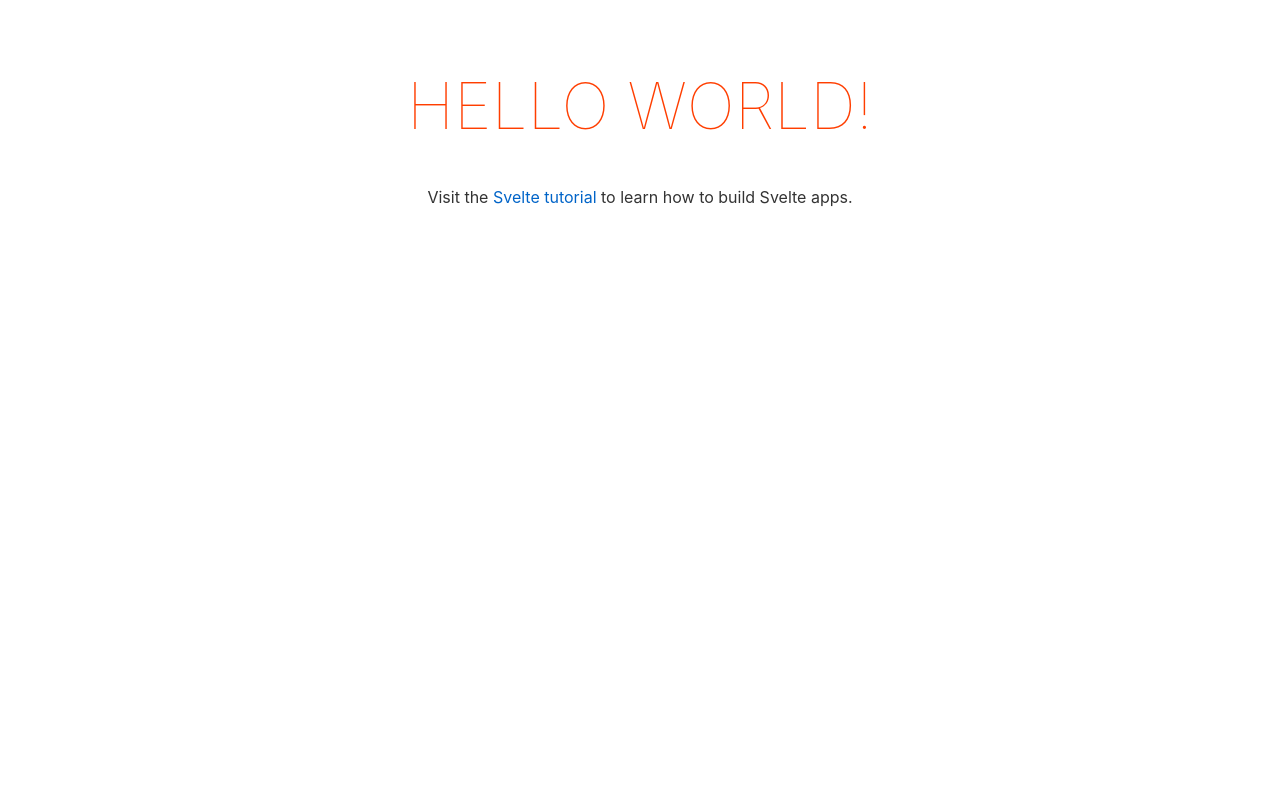
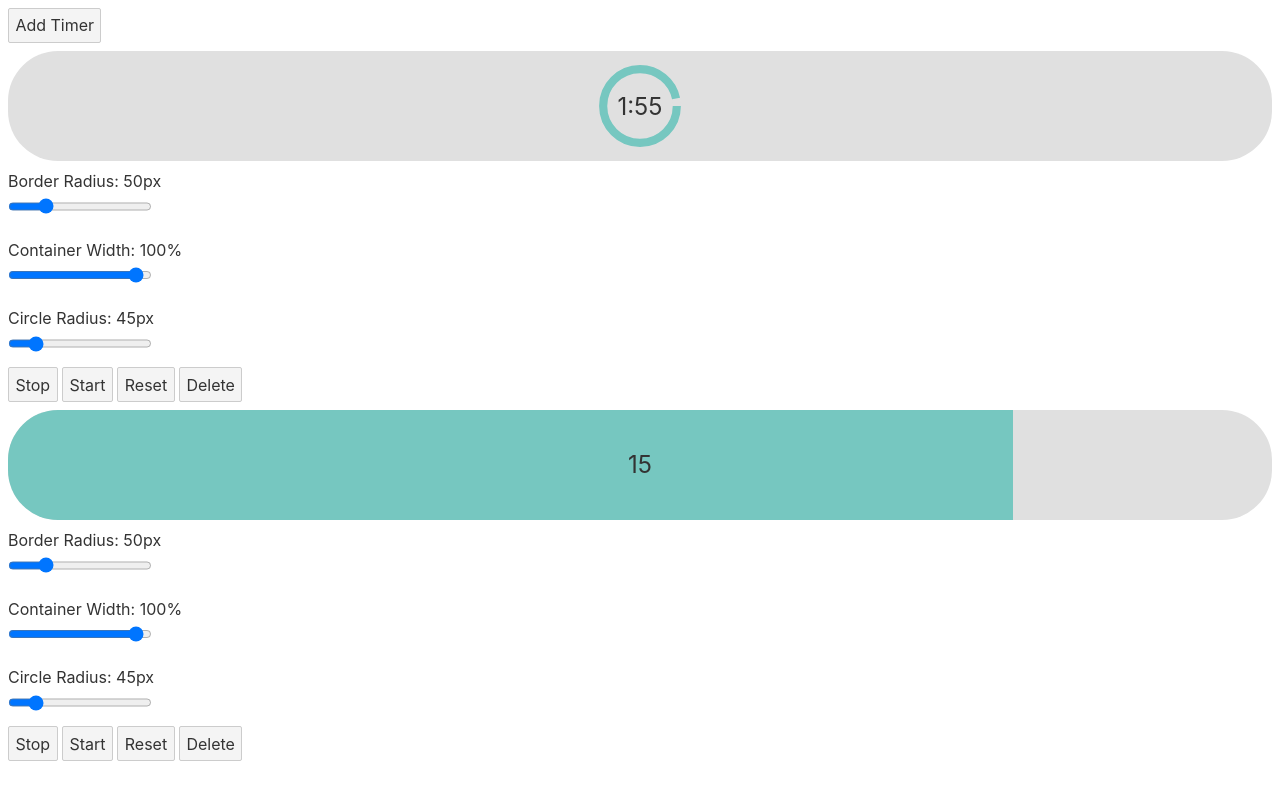
Before and after one commit to achintmehta/desktop-timer, a Svelte app: page / in a window 1280 px wide. Built offline with nearby package versions, Linux system fonts and the light colour scheme.

Commit message:
Changes to show timers

```diff
--- a/package.json
+++ b/package.json
@@ -3,10 +3,11 @@
   "version": "1.0.0",
   "private": true,
   "type": "module",
+  "main": "index.cjs",
   "scripts": {
     "build": "rollup -c",
     "dev": "rollup -c -w",
-    "start": "sirv public --no-clear"
+    "start": "electron ."
   },
   "devDependencies": {
     "@rollup/plugin-commonjs": "^24.0.0",
@@ -20,6 +21,7 @@
     "svelte": "^3.55.0"
   },
   "dependencies": {
-    "sirv-cli": "^2.0.0"
+    "sirv-cli": "^2.0.0",
+    "uuid": "^11.0.2"
   }
 }
--- a/public/index.html
+++ b/public/index.html
@@ -6,11 +6,11 @@
 
 	<title>Svelte app</title>
 
-	<link rel='icon' type='image/png' href='/favicon.png'>
-	<link rel='stylesheet' href='/global.css'>
-	<link rel='stylesheet' href='/build/bundle.css'>
+	<link rel='icon' type='image/png' href='favicon.png'>
+	<link rel='stylesheet' href='global.css'>
+	<link rel='stylesheet' href='build/bundle.css'>
 
-	<script defer src='/build/bundle.js'></script>
+	<script defer src='build/bundle.js'></script>
 </head>
 
 <body>
--- a/src/App.svelte
+++ b/src/App.svelte
@@ -1,30 +1,24 @@
+<!-- App.svelte -->
 <script>
-	export let name;
+    import Timer from './components/Timer.svelte';
+    import { v4 as uuidv4 } from 'uuid';
+
+    let timers = [];
+
+    function addTimer() {
+        timers = [...timers, { id: uuidv4(), duration: 10, shape: 'bar' }];
+    }
+
+    function deleteTimer(event) {
+        timers = timers.filter(timer => timer.id !== event.detail.id);
+    }
 </script>
 
-<main>
-	<h1>Hello {name}!</h1>
-	<p>Visit the <a href="https://svelte.dev/tutorial">Svelte tutorial</a> to learn how to build Svelte apps.</p>
-</main>
+<button on:click={addTimer}>Add Timer</button>
 
-<style>
-	main {
-		text-align: center;
-		padding: 1em;
-		max-width: 240px;
-		margin: 0 auto;
-	}
+<Timer id=10 duration=120 shape="circle" on:delete={deleteTimer} />
+<Timer id=20 duration=20 shape="bar" on:delete={deleteTimer} />
 
-	h1 {
-		color: #ff3e00;
-		text-transform: uppercase;
-		font-size: 4em;
-		font-weight: 100;
-	}
-
-	@media (min-width: 640px) {
-		main {
-			max-width: none;
-		}
-	}
-</style>
+{#each timers as timer (timer.id)}
+    <Timer id={timer.id} duration={timer.duration} shape={timer.shape} on:delete={deleteTimer} />
+{/each}
--- /dev/null
+++ b/src/components/Timer.svelte
@@ -0,0 +1,158 @@
+<!-- Timer.svelte -->
+<script>
+    import { onMount } from 'svelte';
+    import { createEventDispatcher } from 'svelte';
+
+    export let duration;
+    export let shape = 'bar'; // 'bar' or 'circle'
+    export let id;
+
+    const dispatch = createEventDispatcher();
+
+    let timeLeft = duration;
+    let interval;
+    let borderRadius = 50; // Default border radius
+    let containerWidth = 100; // Default container width percentage
+    let circleRadius = 45; // Default circle radius
+
+    function startTimer() {
+        clearInterval(interval);
+        interval = setInterval(() => {
+            if (timeLeft > 0) {
+                timeLeft -= 1;
+            } else {
+                clearInterval(interval);
+            }
+        }, 1000);
+    }
+
+    function stopTimer() {
+        clearInterval(interval);
+    }
+
+    function resetTimer() {
+        clearInterval(interval);
+        timeLeft = duration;
+    }
+
+    function deleteTimer() {
+        dispatch('delete', { id });
+    }
+
+    onMount(() => {
+        startTimer();
+
+        return () => {
+            clearInterval(interval);
+        };
+    });
+
+    $: progress = (timeLeft / duration) * 100;
+    $: circumference = 2 * Math.PI * circleRadius;
+    $: dashOffset = circumference - (circumference * progress) / 100;
+
+    $: formattedTime = timeLeft > 60
+        ? `${Math.floor(timeLeft / 60)}:${String(timeLeft % 60).padStart(2, '0')}`
+        : timeLeft;
+</script>
+
+<style>
+    .outer-container {
+        position: relative;
+        background-color: #e0e0e0;
+        overflow: hidden;
+        margin-bottom: 10px;
+        display: flex;
+        justify-content: center;
+        align-items: center;
+        height: calc(2 * var(--circle-radius, 45px) + 20px); /* Adjust height as needed */
+        min-width: calc(2 * var(--circle-radius, 45px) + 20px); /* Ensure it doesn't go smaller than the circle */
+        width: var(--container-width, 80%); /* Default width */
+        border-radius: var(--border-radius, 10px); /* Rounded corners */
+    }
+
+    .inner-container {
+        position: relative;
+        width: 100%;
+        height: 100%;
+        overflow: hidden;
+        display: flex;
+        justify-content: center;
+        align-items: center;
+    }
+
+    .progress-bar {
+        position: absolute;
+        top: 0;
+        left: 0;
+        height: 100%;
+        background-color: #76c7c0;
+        transition: width 1s linear;
+    }
+
+    .timer-text {
+        position: relative;
+        z-index: 1;
+        text-align: center;
+        padding: 10px;
+        font-size: 1.5em;
+    }
+
+    .circle-container {
+        display: flex;
+        justify-content: center;
+        align-items: center;
+        width: calc(2 * var(--circle-radius, 45px));
+        height: calc(2 * var(--circle-radius, 45px));
+    }
+
+    .circle {
+        transition: stroke-dashoffset 1s linear;
+    }
+
+    .circle-text {
+        position: absolute;
+        top: 50%;
+        left: 50%;
+        transform: translate(-50%, -50%);
+        font-size: 1.5em;
+        text-align: center;
+    }
+
+    .slider-container {
+        margin-top: 10px;
+    }
+</style>
+
+<div class="outer-container" style="--container-width: {containerWidth}%; --circle-radius: {circleRadius}px; --border-radius: {borderRadius}px;">
+    <div class="inner-container">
+        {#if shape === 'bar'}
+            <div class="progress-bar" style="width: {progress}%;"></div>
+            <p class="timer-text">{formattedTime}</p>
+        {:else if shape === 'circle'}
+            <div class="circle-container">
+                <svg width="100%" height="100%" viewBox="0 0 {2 * circleRadius + 20} {2 * circleRadius + 20}">
+                    <circle cx="50%" cy="50%" r="{circleRadius}" fill="none" stroke="#e0e0e0" stroke-width="10" />
+                    <circle cx="50%" cy="50%" r="{circleRadius}" fill="none" stroke="#76c7c0" stroke-width="10" class="circle" style="stroke-dasharray: {circumference}; stroke-dashoffset: {dashOffset};" />
+                </svg>
+                <div class="circle-text">{formattedTime}</div>
+            </div>
+        {/if}
+    </div>
+</div>
+<div class="slider-container">
+    <label for="borderRadius">Border Radius: {borderRadius}px</label>
+    <input type="range" id="borderRadius" min="0" max="250" bind:value={borderRadius} />
+</div>
+<div class="slider-container">
+    <label for="containerWidth">Container Width: {containerWidth}%</label>
+    <input type="range" id="containerWidth" min=0 rmin={Math.ceil((2 * circleRadius + 20) / window.innerWidth * 100)} max="100" bind:value={containerWidth} />
+</div>
+<div class="slider-container">
+    <label for="circleRadius">Circle Radius: {circleRadius}px</label>
+    <input type="range" id="circleRadius" min="20" max="250" bind:value={circleRadius} />
+</div>
+<button on:click={stopTimer}>Stop</button>
+<button on:click={startTimer}>Start</button>
+<button on:click={resetTimer}>Reset</button>
+<button on:click={deleteTimer}>Delete</button>
```
Also changed, not shown: index.cjs (added, +22 -0 lines), 1 other file (tests, documents, lock files or other folders).
